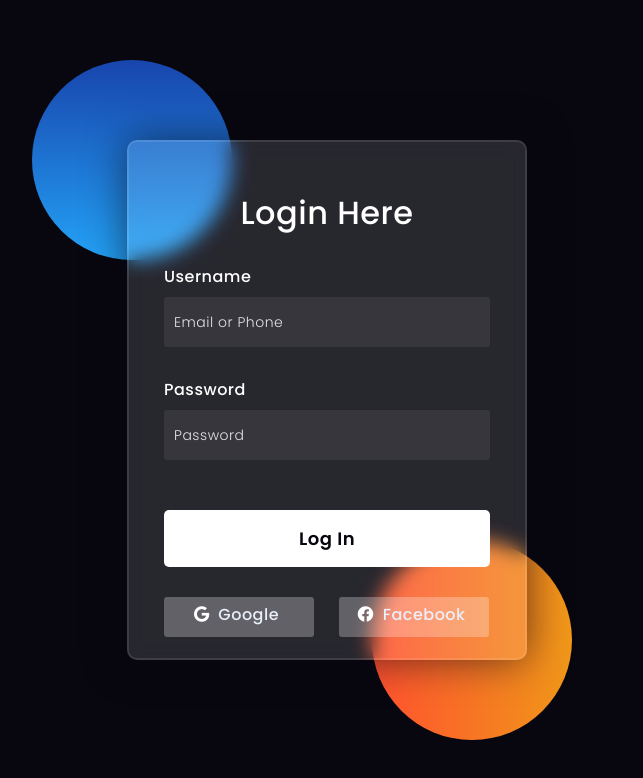
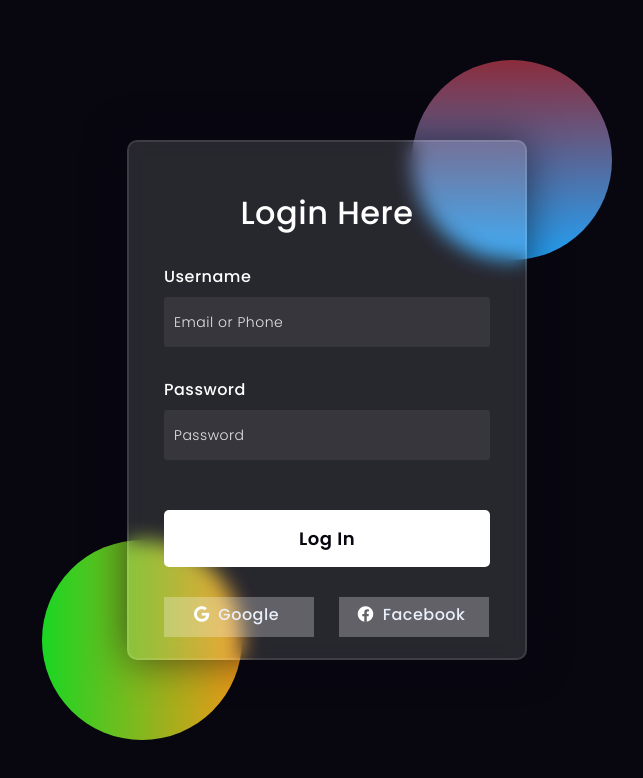
Before and after one commit to santhoshmkr/login-form, a plain HTML site: page index.html in a window 1280 px wide. Shown: the whole page, without its empty margins (313-956 px from the left). Drawn offline with Linux system fonts and the light colour scheme.

Commit message:
feat added some styles

```diff
--- a/index.html
+++ b/index.html
@@ -43,20 +43,20 @@ body{
 }
 .shape:first-child{
     background: linear-gradient(
-        #1845ad,
+        #8b2c3c,
         #23a2f6
     );
-    left: -80px;
+    left: 300px;
     top: -80px;
 }
 .shape:last-child{
     background: linear-gradient(
         to right,
-        #ff512f,
+        #1ad623,
         #f09819
     );
-    right: -30px;
-    bottom: -80px;
+    right: 300px;
+    bottom:-80px;
 }
 form{
     height: 520px;
@@ -96,7 +96,7 @@ input{
     display: block;
     height: 50px;
     width: 100%;
-    background-color: rgba(255,255,255,0.07);
+    background-color: rgba(255, 255, 255, 0.07);
     border-radius: 3px;
     padding: 0 10px;
     margin-top: 8px;
@@ -124,7 +124,7 @@ button{
 .social div{
   background: red;
   width: 150px;
-  border-radius: 3px;
+  border-radius: 0px;
   padding: 5px 10px 10px 5px;
   background-color: rgba(255,255,255,0.27);
   color: #eaf0fb;
```
